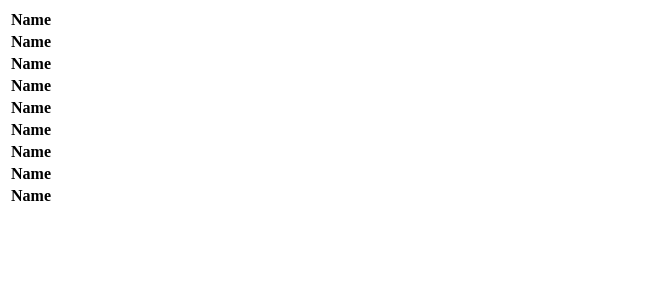
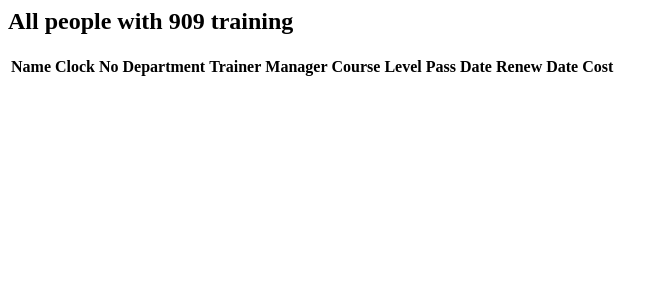
Before and after one commit to Jack-D1/Training-List, a PHP site: page /showwith.php?search=909 in a window 1280 px wide. Shown: the top 300 px of the page, without its empty margins (0-666 px from the left). Run offline with PHP 8.4, Linux system fonts and the light colour scheme; a user stored in the database is signed in; data comes from the database, SQL or seed files in the repository.

Commit message:
Added search for with course page and script

```diff
--- a/showwith.php
+++ b/showwith.php
@@ -4,7 +4,7 @@ include("connection.php");
 
 $searchterm = "%".$_GET['search']."%";
 
-$startSearch = mysqli_query($connection, "SELECT Name, ClockNo, Department, Trainer, Manager, Course, Level, PassDate, cost FROM course,employee WHERE employee.ClockNo = course.ClockNo AND course.Course LIKE '$searchterm'");
+$startSearch = mysqli_query($connection, "SELECT Name, employee.ClockNo, Department, Trainer, Manager, Course, Level, PassDate, Renew, cost FROM course,employee WHERE employee.ClockNo = course.ClockNo AND course.Course LIKE '$searchterm'");
 
 ?>
 
@@ -13,50 +13,52 @@ $startSearch = mysqli_query($connection, "SELECT Name, ClockNo, Department, Trai
     <title>Users With Training Course</title>
 </head>
 <body>
+    <h2>All people with <?php echo $_GET['search']?> training</h2>
     <table>
-        <tr>
-            <td><b>Name</b></td>
-        </tr>
         <tr>
             <td>
                 <b>Name</b>
+            <td>
+                <b>Clock No</b>
+            </td>
+
+            <td>
+                <b>Department</b>
+            </td>
+
+            <td>
+                <b>Trainer</b>
+            </td>
+
+            <td>
+                <b>Manager</b>
+            </td>
+
+            <td>
+                <b>Course</b>
+            </td>
+
+            <td>
+                <b>Level</b>
+            </td>
+
+            <td>
+                <b>Pass Date</b>
+            </td>
+
+            <td>
+                <b>Renew Date</b>
+            </td>
+
+            <td>
+                <b>Cost</b>
             </td>
         </tr>
-        <tr>
-            <td>
-                <b>Name</b>
-            </td>
-        </tr>
-        <tr>
-            <td>
-                <b>Name</b>
-            </td>
-        </tr>
-        <tr>
-            <td>
-                <b>Name</b>
-            </td>
-        </tr>
-        <tr>
-            <td>
-                <b>Name</b>
-            </td>
-        </tr>
-        <tr>
-            <td>
-                <b>Name</b>
-            </td>
-        </tr>
-        <tr>
-            <td>
-                <b>Name</b>
-            </td>
-        </tr>
-        <tr>
-            <td>
-                <b>Name</b>
-            </td>
-        </tr>
+            <?php
+            while($search = mysqli_fetch_assoc($startSearch)){
+                echo "<tr><td>".$search['Name']."</td><td>".$search['ClockNo']."</td><td>".$search['Department']."</td><td>".$search['Trainer']."</td><td>".$search['Manager']."</td><td>".$search['Course']."</td><td>".$search['Level']."</td><td>".$search['PassDate']."</td><td>".$search['Renew']."</td><td>".$search['cost']."</td><td></tr>";
+            }
+            ?>
     </table>
 </body>
 </html>
```
Also changed, not shown: admin.php (+10 -1 lines), 1 other file.
